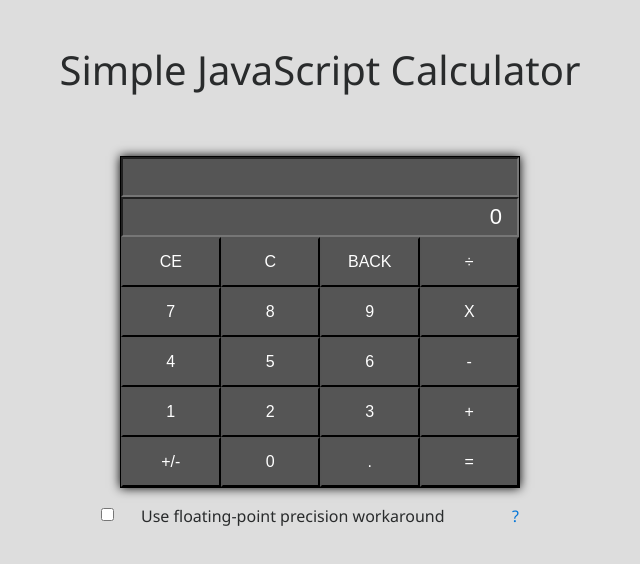
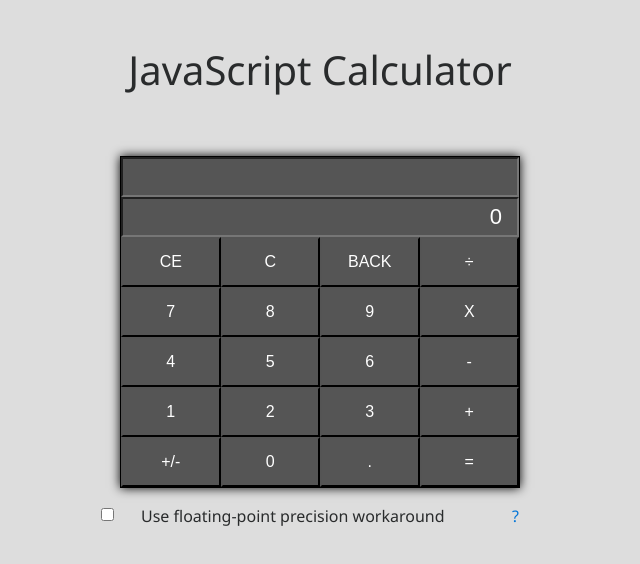
Before and after one commit to adamelders/web-examples, a plain HTML site: page javascript-calculator/index.html in a window 1280 px wide. Shown: the whole page, without its empty margins (320-960 px from the left). Drawn offline with nearby package versions, Linux system fonts and the light colour scheme.

Commit message:
Renamed and re-titled the page.

```diff
--- a/javascript-calculator/index.html
+++ b/javascript-calculator/index.html
@@ -11,11 +11,11 @@
     <!-- Custom CSS -->
     <link rel="stylesheet" href="css/style.css">
 
-    <title>Simple Calculator</title>
+    <title>JavaScript Calculator</title>
   </head>
   <body>
 
-    <h1>Simple JavaScript Calculator</h1>
+    <h1>JavaScript Calculator</h1>
 
     <div class="container calcContainer">
       <div class="row">
```
